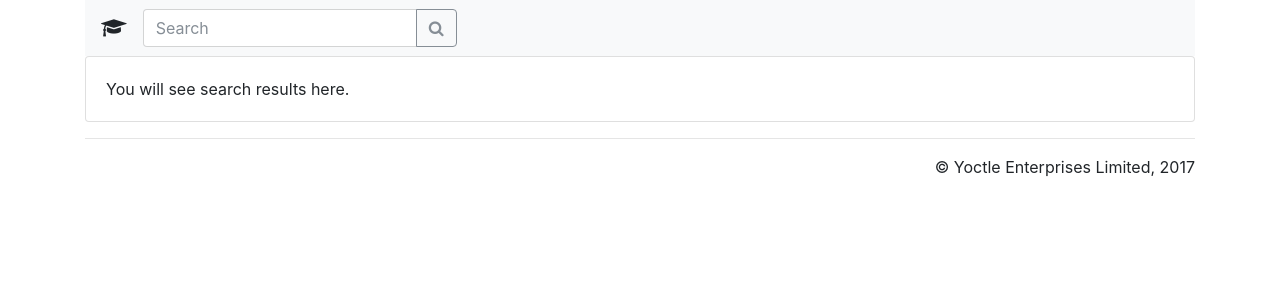
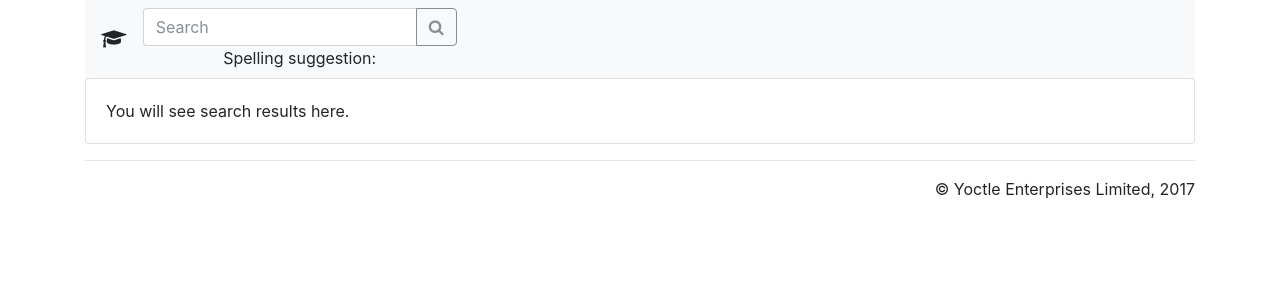
Before and after one commit to iharshulhan/ir-harbour, a Flask app: page / in a window 1280 px wide. Shown: the top 300 px of the page. Run offline with Flask 2, Linux system fonts and the light colour scheme; parts of the project's set-up code (start-up, migrations or seed data) failed here and were passed over; some libraries are stand-ins or nearby versions.

Commit message:
Add spelling correction for search input

```diff
--- a/app.py
+++ b/app.py
@@ -1,6 +1,11 @@
+"""This is main module of backend app"""
+
 from flask import Flask, render_template, jsonify, abort, request
+from autocorrect import spell
+import nltk
 from search_backend import Search
-import nltk
+
+
 nltk.download('stopwords')
 app = Flask(__name__)
 
@@ -11,6 +16,7 @@
 
 search_global = Search()
 index = 'sdf'
+
 
 @app.route('/search', methods=["POST"])
 def search():
@@ -26,5 +32,18 @@
     )
 
 
+@app.route('/spellCheck', methods=["POST"])
+def spell_check():
+
+    json = request.get_json()
+
+    if not json or json.get('query') is None:
+        abort(400)
+
+    query = str(json['query']).strip()
+    return jsonify(
+        results=spell(query)
+    )
+
 if __name__ == "__main__":
     app.run()
--- a/letter_model.py
+++ b/letter_model.py
@@ -1,6 +1,5 @@
 # -*- coding: utf-8 -*-
 import itertools
-import search_backend.read_files as read_files
 from nltk.tokenize import RegexpTokenizer
 from collections import defaultdict
 
--- a/requirements.txt
+++ b/requirements.txt
@@ -1,3 +1,4 @@
+autocorrect
 Flask==0.12.2
 Jinja2==2.9.6
 gunicorn==19.4.5
--- a/search_backend/process_documents.py
+++ b/search_backend/process_documents.py
@@ -1,3 +1,5 @@
+"""This module indexes files"""
+
 import search_backend.read_files as read_files
 from nltk.tokenize import RegexpTokenizer
 from nltk.stem.snowball import EnglishStemmer
--- a/search_backend/read_files.py
+++ b/search_backend/read_files.py
@@ -1,5 +1,6 @@
+"""This module reads files from disk"""
+
 import os
-import fnmatch
 
 
 def crawl_files():
--- a/templates/index.html
+++ b/templates/index.html
@@ -15,6 +15,24 @@
 
     <script>
         $(function(){
+            $("#inputQuery").on('input change paste', function(){
+                console.log('loh');
+                $.ajax({
+                    type: "POST",
+                    url: "{{ url_for('spell_check') }}",
+                    contentType: "application/json",
+                    dataType: "json",
+                    data: JSON.stringify({
+                        query: $('input[name="q"]').val()
+                    })
+                }).done(function (response) {
+                    $('div.input-suggestion').html("Spelling suggestion: " +
+                        "<p id='spelling' style='display: inline'>" + response.results + "</p>");
+                });
+            });
+            $(document).on('click', 'div.input-suggestion', function(){
+                $('input[name="q"]').val($("#spelling").text())
+            });
             $('form[role="search"]').on('submit', function(){
                 $.ajax({
                     type: "POST",
@@ -62,11 +80,12 @@
         <i class="navbar-brand fa fa-graduation-cap"></i>
         <div>
             <form class="form-inline" role="search">
-                <div class="form-group">
+                <div class="form-group" style="display: flex;flex-direction: column" }>
                     <div class="input-group">
-                        <input class="form-control" type="text" name="q" placeholder="Search">
+                        <input id="inputQuery" class="form-control" type="text" name="q" placeholder="Search">
                         <span class="input-group-btn"><button class="btn btn-outline-secondary" type="submit"><i class="fa fa-search"></i></button></span>
                     </div>
+                    <div class="input-suggestion">Spelling suggestion: <p style="display: inline"></p></div>
                 </div>
             </form>
         </div>
```
Also changed, not shown: search_backend/__init__.py (+12 -2 lines), 2 other files.
